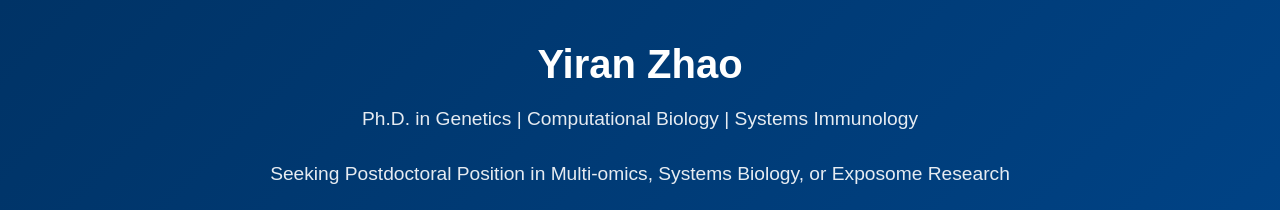
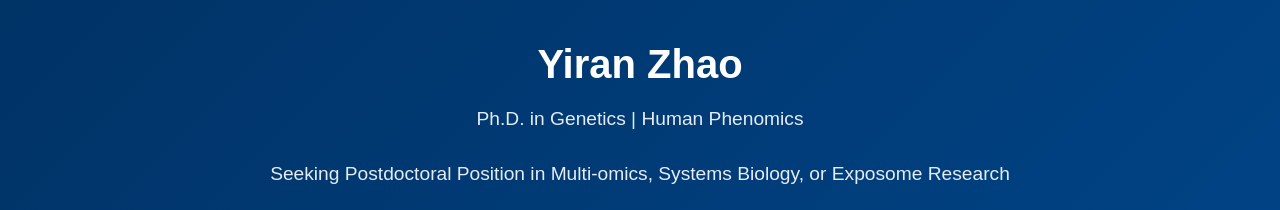
Before and after one commit to zzzyyr123/my_website_cv, a plain HTML site: page index.html in a window 1280 px wide. Shown: the top 210 px of the page. Drawn offline with Linux system fonts and the light colour scheme.

Commit message:
Update index.html

```diff
--- a/index.html
+++ b/index.html
@@ -430,7 +430,7 @@
     <div class="header-content">
         <h1>Yiran Zhao</h1>
         <div class="subtitle">
-            Ph.D. in Genetics | Computational Biology | Systems Immunology
+            Ph.D. in Genetics | Human Phenomics
         </div>
         <div class="subtitle">
             Seeking Postdoctoral Position in Multi-omics, Systems Biology, or Exposome Research
```
